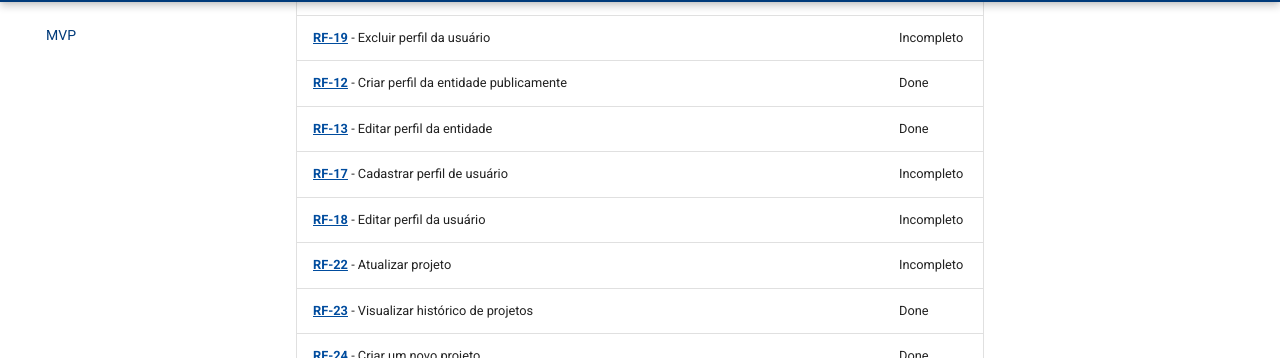
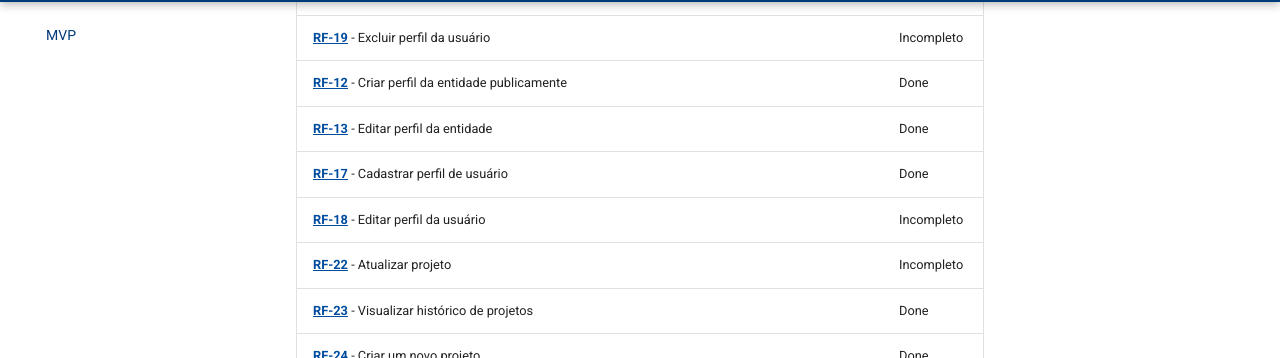
Before and after one commit to mdsreq-fga-unb/REQ-2026.1-T02-ConectaUnB, an MkDocs documentation site: the page built from docs/mvp/mvp.md, in a window 1280 px wide and 900 px high, scrolled down 437 px. Shown: the part 94-452 px from the top of the window. Built offline with MkDocs 1.6.1 and Material for MkDocs 9.7.7, drawn with Linux system fonts in a browser that asks for light colours; comment, search, counter and statistics services are not loaded.

Commit message:
docs: atualiza status do requisito RF-17 para 'Done' e marca DoD como cumprido

```diff
--- a/docs/mvp/mvp.md
+++ b/docs/mvp/mvp.md
@@ -11,7 +11,7 @@
 | [**RF-19**](../RFuncionais/RF_19.md) - Excluir perfil da usuário |  | Incompleto |
 | [**RF-12**](../RFuncionais/RF_12.md) - Criar perfil da entidade publicamente |  | Done |
 | [**RF-13**](../RFuncionais/RF_13.md) - Editar perfil da entidade |  | Done |
-| [**RF-17**](../RFuncionais/RF_17.md) - Cadastrar perfil de usuário |  | Incompleto |
+| [**RF-17**](../RFuncionais/RF_17.md) - Cadastrar perfil de usuário |  | Done |
 | [**RF-18**](../RFuncionais/RF_18.md) - Editar perfil da usuário |  | Incompleto |
 | [**RF-22**](../RFuncionais/RF_22.md) - Atualizar projeto |  | Incompleto |
 | [**RF-23**](../RFuncionais/RF_23.md) - Visualizar histórico de projetos |  | Done |
```
Also changed, not shown: docs/RFuncionais/RF_17.md (+1 -1 lines).
